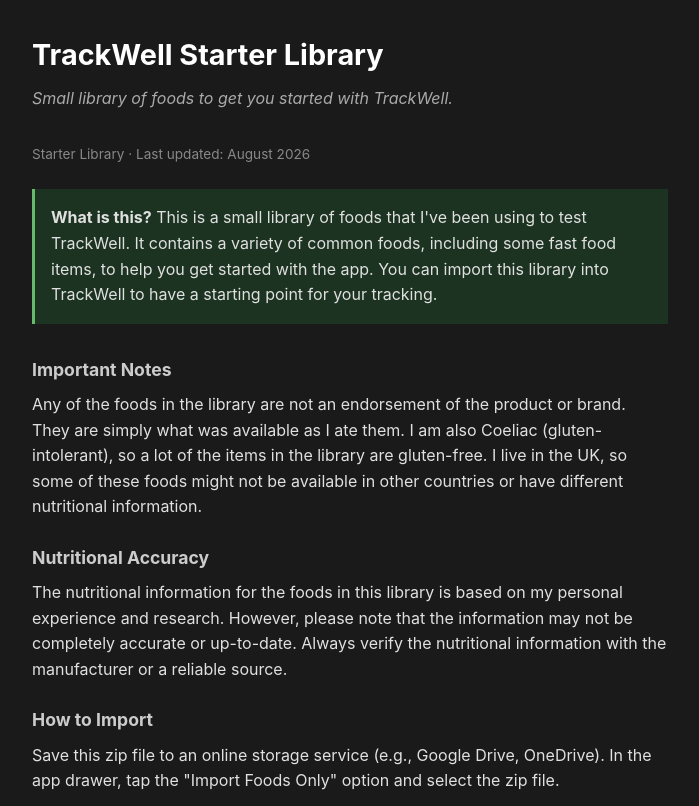
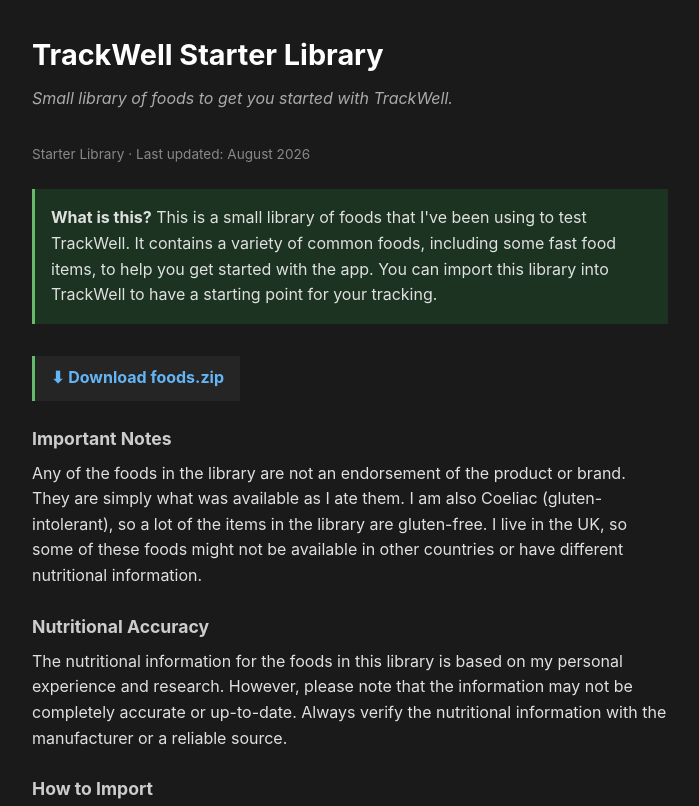
Before and after one commit to l-paz91/l-paz91.github.io, a plain HTML site: page TrackWell/starterLibrary.html in a window 1280 px wide. Shown: the top 806 px of the page, without its empty margins (290-989 px from the left). Drawn offline with Linux system fonts and the light colour scheme.

Commit message:
add starter library link to TrackWell

```diff
--- a/TrackWell/starterLibrary.html
+++ b/TrackWell/starterLibrary.html
@@ -65,6 +65,15 @@
             color: #90caf9;
         }
 
+        .download a {
+            display: inline-block;
+            background-color: #252525;
+            border-left: 3px solid #66bb6a;
+            padding: 0.6rem 1rem;
+            text-decoration: none;
+            font-weight: bold;
+        }
+
         footer {
             margin-top: 3rem;
             padding-top: 1rem;
@@ -84,6 +93,8 @@
         <strong>What is this?</strong> This is a small library of foods that I've been using to test TrackWell. It contains a variety of common foods, including some fast food items, to help you get started with the app. You can import this library into TrackWell to have a starting point for your tracking.
     </div>
 
+    <p class="download"><a href="foods.zip" download>⬇ Download foods.zip</a></p>
+
     <h2>Important Notes</h2>
     <p>Any of the foods in the library are not an endorsement of the product or brand. They are simply what was available as I ate them. I am also Coeliac (gluten-intolerant), so a lot of the items in the library are gluten-free. I live in the UK, so some of these foods might not be available in other countries or have different nutritional information.</p>
 
```
